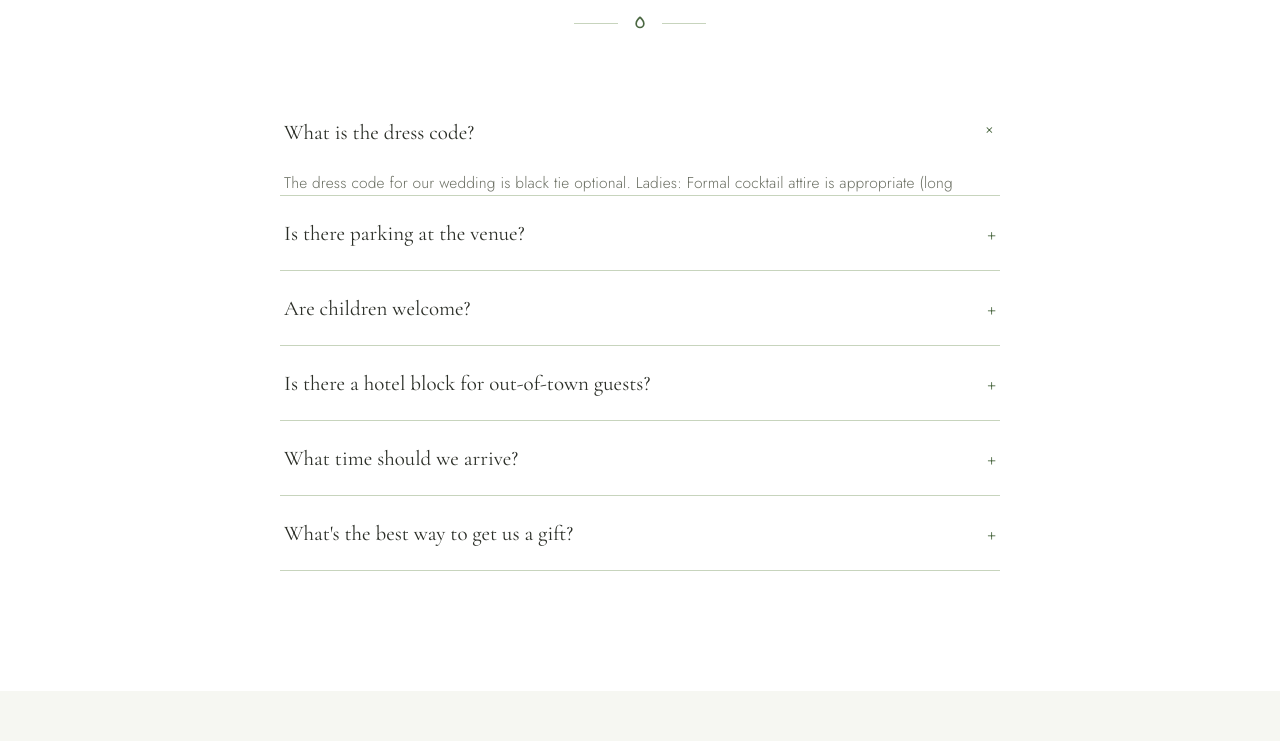
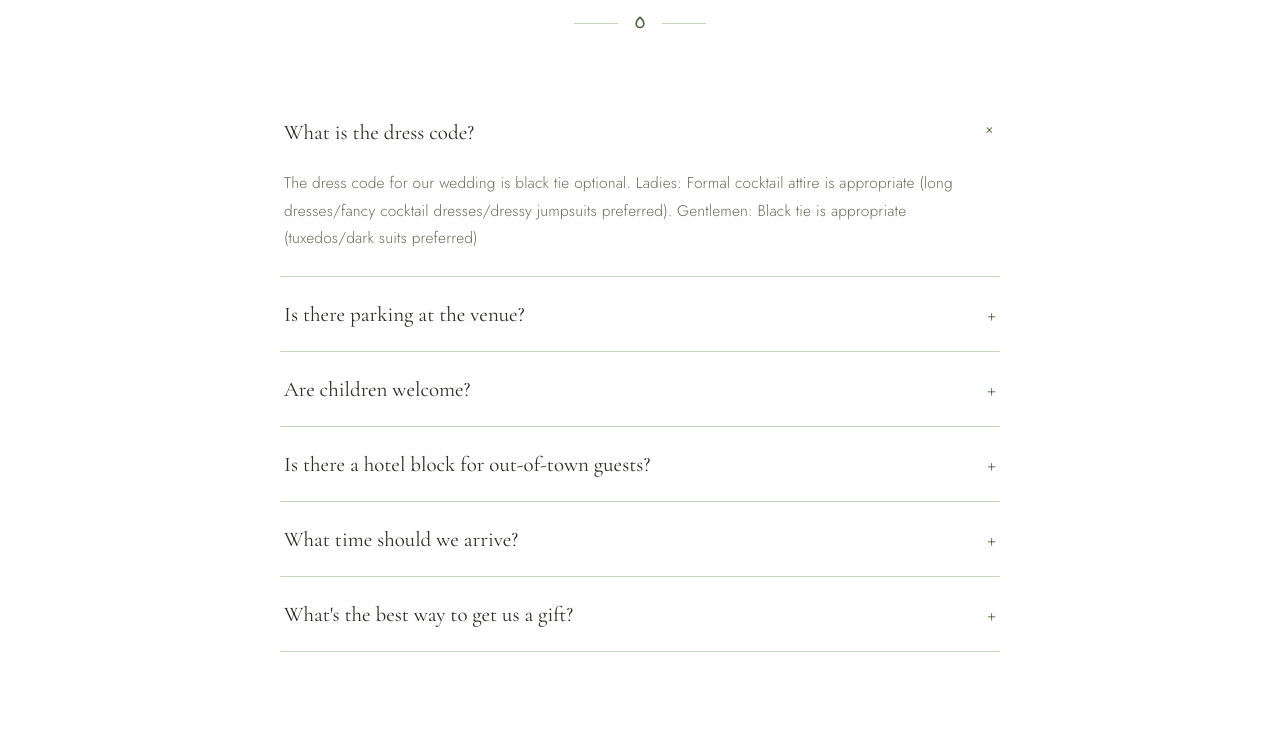
Before and after one commit to jpalumbo24/PalumboWedding, a plain HTML site: page index.html in a window 1280 px wide. Shown: the part 4390-5131 px from the top of the page. Drawn offline with nearby package versions, Linux system fonts and the light colour scheme.

Commit message:
Fix FAQ answer clipping
Co-authored-by: Copilot <223556219+Copilot@users.noreply.github.com>

```diff
--- a/index.html
+++ b/index.html
@@ -899,11 +899,23 @@
   revealEls.forEach(el => io.observe(el));
 
   // FAQ accordion
+  const faqItems = document.querySelectorAll('.faq-item');
+  const setFaqAnswerHeight = item => {
+    const answer = item.querySelector('.faq-a');
+    answer.style.maxHeight = item.classList.contains('open') ? `${answer.scrollHeight}px` : '0px';
+  };
+  faqItems.forEach(item => {
+    setFaqAnswerHeight(item);
+  });
   document.querySelectorAll('.faq-q').forEach(btn => {
     btn.addEventListener('click', () => {
       const item = btn.closest('.faq-item');
       item.classList.toggle('open');
+      setFaqAnswerHeight(item);
     });
+  });
+  window.addEventListener('resize', () => {
+    faqItems.forEach(setFaqAnswerHeight);
   });
 
   const rsvpForm = document.getElementById('rsvpForm');
```
